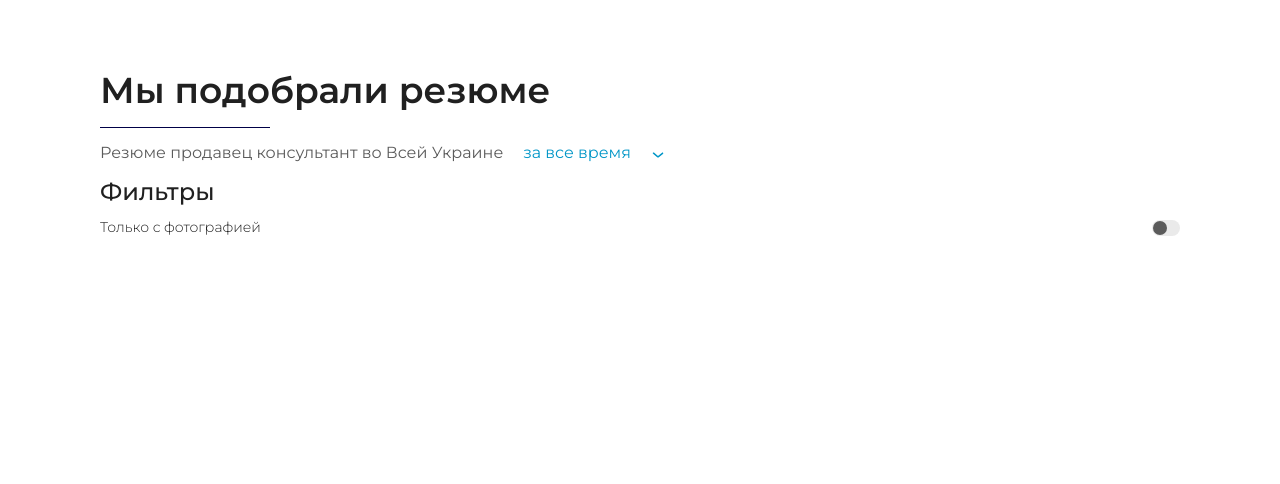
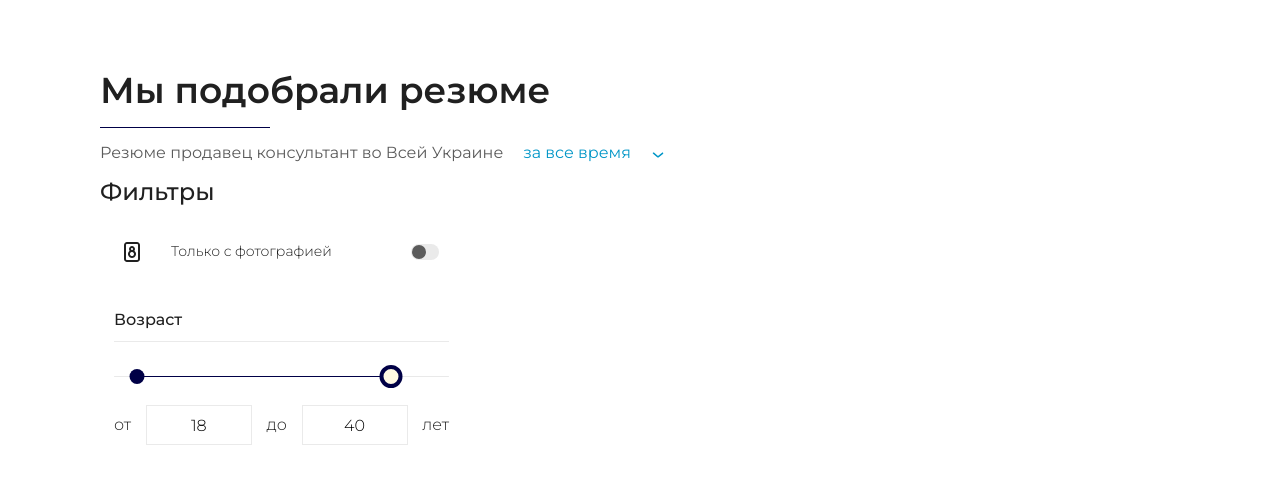
Before and after one commit to YanaHorbachova/test-PM-DT, a React (Create React App) app: page / in a window 1280 px wide. Shown: the top 484 px of the page. Built offline with nearby package versions, Linux system fonts and the light colour scheme; no server answers.

Commit message:
add CheckboxSlider

```diff
--- a/package.json
+++ b/package.json
@@ -11,6 +11,7 @@
     "axios": "^0.25.0",
     "gh-pages": "^3.2.3",
     "modern-normalize": "^1.1.0",
+    "rc-slider": "^9.7.5",
     "react": "^17.0.2",
     "react-dom": "^17.0.2",
     "react-redux": "^7.2.6",
--- /dev/null
+++ b/src/components/CheckboxSlider/CheckboxSlider.js
@@ -0,0 +1,25 @@
+import  { Range } from 'rc-slider';
+import 'rc-slider/assets/index.css';
+import s from "./CheckboxSlider.module.css";
+import './Range.css';
+
+const CheckboxSlider = ({title, label, min, max, value1, value2}) => {
+
+    return (
+        <div className={s.CheckboxSlider}>
+            <h2 className={s.title}>{title}</h2>
+            <div className={s.range}>
+                <Range min={min} max={max} defaultValue={[value1, value2]}/>
+                <div className={s.form}>
+                    <label className={s.label}>от</label>
+                    <input className={s.input} type="text" min="0" max="150" value={value1}/>
+                    <label className={s.label}>до</label>
+                    <input className={s.input} type="text" min="0" max="150" value={value2}/>
+                    <label className={s.label}>{label}</label>
+                </div>
+            </div>
+
+        </div>
+    )};
+
+export default CheckboxSlider;
--- /dev/null
+++ b/src/components/CheckboxSlider/CheckboxSlider.module.css
@@ -0,0 +1,50 @@
+.CheckboxSlider{
+    padding: 14px;
+}
+
+.title {
+    padding-bottom: 12px;
+    font-weight: 500;
+    font-size: 16px;
+    color: #202020;
+    border-bottom: 0.5px solid #EAEAEA;
+}
+
+.range{
+    padding: 16px 0;
+}
+
+.form{
+    display: flex;
+    align-items: center;
+    justify-content: space-between;
+    padding: 20px 0;
+    padding-right: 24px;
+  }
+
+  .label{
+    font-weight: 300;
+    font-size: 16px;
+    color: #202020;
+  }
+
+  .input{
+    display: inline-block;
+    text-align: center;
+    width: 86px;
+    height: 40px;
+    font-weight: 300;
+    font-size: 16px;
+    border: 1px solid #EAEAEA;
+  }
+
+  @media screen and (min-width: 768px) {
+    .form{
+        padding-right: 0;
+      }
+
+
+    .input{
+        width: 106px;
+      }
+  }
--- /dev/null
+++ b/src/components/CheckboxSlider/Range.css
@@ -0,0 +1,46 @@
+.rc-slider-step,
+.rc-slider-rail,
+.rc-slider-track,
+.rc-slider-track-1 {
+    height: 1px;
+}
+
+.rc-slider-track,
+.rc-slider-track-1{
+    background-color: #000046;
+}
+
+.rc-slider-handle-1{
+    margin-top: -7px;
+    width: 15px;
+    height: 15px;
+    background: #000046;
+    border :none;
+}
+
+.rc-slider-handle-2 {
+    margin-top: -11px;
+    width: 23px;
+    height: 23px;
+    background: #FFF9E4;
+    border: 4px solid #000046;
+}
+
+.rc-slider-handle-dragging.rc-slider-handle-dragging.rc-slider-handle-dragging {
+    border-color: #000046;
+    box-shadow: none;
+  }
+  .rc-slider-handle:focus {
+    outline: none;
+  }
+  .rc-slider-handle-click-focused:focus {
+    border-color: #000046;
+    box-shadow: none;
+  }
+  .rc-slider-handle:hover {
+    border-color: #000046;
+  }
+  .rc-slider-handle:active {
+    border-color: #000046;
+    box-shadow: none;
+  }
--- /dev/null
+++ b/src/components/CheckboxSlider/index.js
@@ -0,0 +1 @@
+export { default } from './CheckboxSlider'
--- a/src/components/FilterBar/FilterBar.js
+++ b/src/components/FilterBar/FilterBar.js
@@ -1,4 +1,7 @@
 import Switch from "../Switch";
+import CheckboxSlider from "../CheckboxSlider/CheckboxSlider";
+import {ReactComponent as Photo} from '../../icon/photo-filter.svg'
+
 import s from "./FilterBar.module.css";
 
 const FilterBar = ({checked, chengeCheckbox}) => {
@@ -6,7 +9,14 @@ const FilterBar = ({checked, chengeCheckbox}) => {
     return (
         <div className={s.FilterBar}>
             <h2 className={s.title}>Фильтры</h2>
-             <Switch label={'Только с фотографией'} checked={checked} chengeCheckbox={chengeCheckbox}/>
+            <div className={s.photoFilter}>
+                <Photo/>
+                <Switch label={'Только с фотографией'} checked={checked} chengeCheckbox={chengeCheckbox}/>
+            </div>
+            <div>
+                <CheckboxSlider title={'Возраст'} label={'лет'} value1={18} value2={40} min={16} max={45}/>
+            </div>
+
 
 
 
--- a/src/components/FilterBar/FilterBar.module.css
+++ b/src/components/FilterBar/FilterBar.module.css
@@ -1,12 +1,12 @@
-.FilterBar{
-
+.FilterBar {
+  width: 335px;
 }
 
-/* .FilterBar:not(:last-child) {
+.FilterBar:not(:last-child) {
   margin-bottom: 15px;
-  } */
+}
 
-.title{
+.title {
   margin: 0;
   margin-bottom: 15px;
   font-weight: 500;
@@ -14,6 +14,21 @@
   color: #202020;
 }
 
+.photoFilter {
+  display: flex;
+  justify-content: space-between;
+  align-items: center;
+  padding: 16px 18px;
+}
+
+
 @media screen and (min-width: 768px) {
+  .FilterBar {
+    min-width: 363px;
+  }
+
+  .photoFilter {
+    padding: 22px 24px;
+  }
 
 }
--- a/src/components/Switch/Switch.css
+++ b/src/components/Switch/Switch.css
@@ -2,6 +2,7 @@
     display: flex;
     justify-content: space-between;
     align-items: center;
+    min-width: 252px;
 }
 .title{
     margin: 0;
@@ -60,7 +61,6 @@
     border-radius: 12px;
     transition: all 0.3s ease-in 0s;
 }
-
 .checkbox:checked + .label .inner {
     margin-left: 0;
     left: 1px;
@@ -69,3 +69,10 @@
     right: 1px;
     background: #000046;
 }
+
+@media screen and (min-width: 768px) {
+    .container {
+        min-width: 268px;
+    }
+
+  }
```
Also changed, not shown: 1 other file (tests, documents, lock files or other folders). Lines whose indentation alone changed are shown as unchanged.
